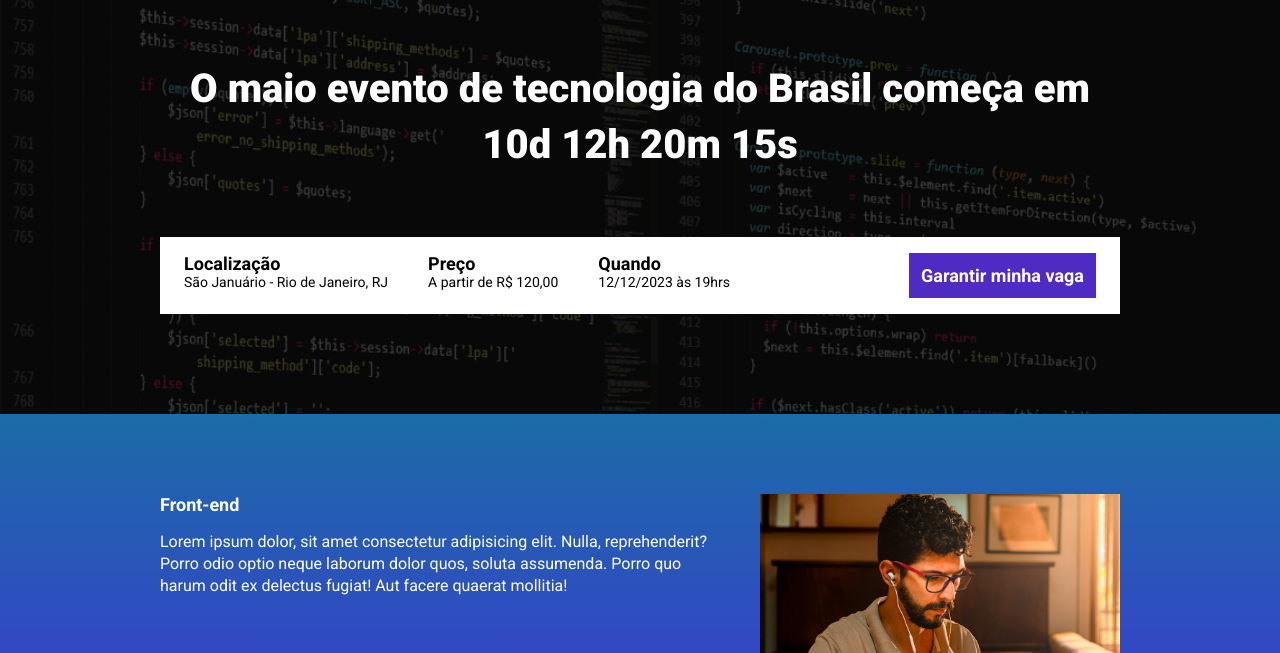
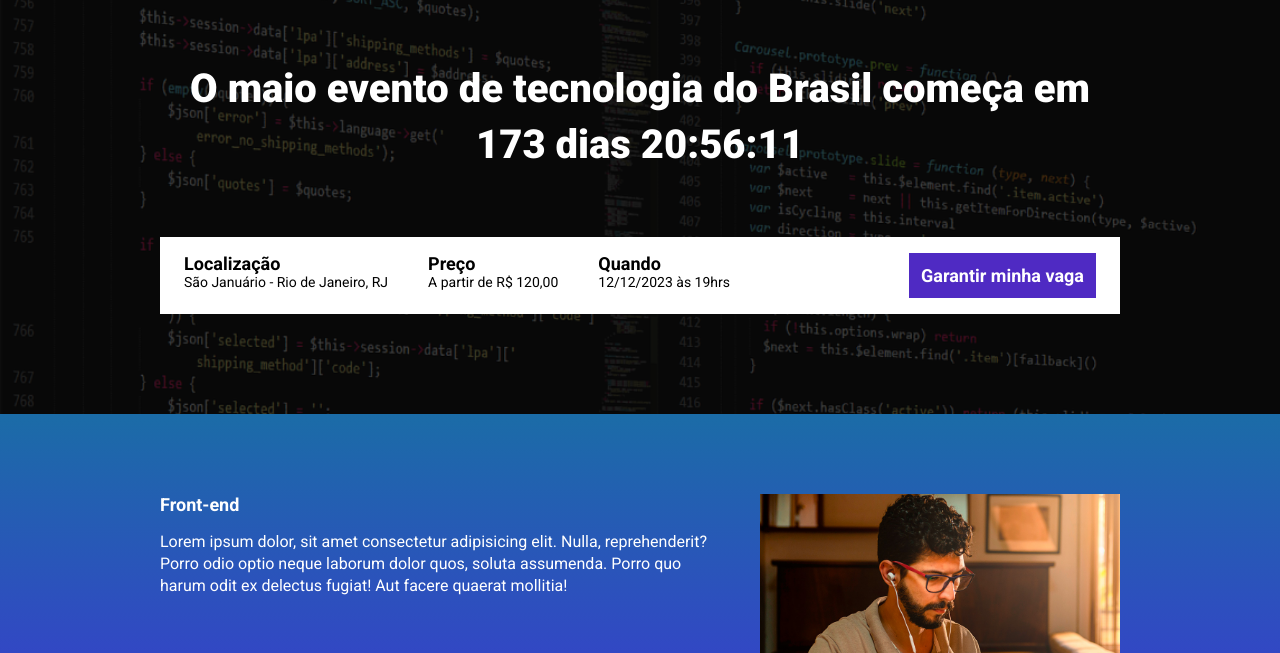
Before and after one commit to strngrthnall/EBAC-Tech-Talks, a website built with Parcel: page src/index.html in a window 1280 px wide. Shown: the part 147-800 px from the top of the page. Built offline with nearby package versions, Linux system fonts and the light colour scheme.

Commit message:
Contagem regressiva

```diff
--- a/package.json
+++ b/package.json
@@ -2,9 +2,9 @@
   "name": "ebac_talks",
   "version": "1.0.0",
   "description": "",
-  "main": "index.js",
   "scripts": {
     "dev": "parcel src/index.html src/styles/main.sass src/scripts/main.js",
+    "build": "parcel build src/index.html",
     "test": "echo \"Error: no test specified\" && exit 1"
   },
   "keywords": [],
--- a/src/index.html
+++ b/src/index.html
@@ -16,7 +16,7 @@
     <div class="container">
       <img class="hero__logo" src="./images/ebac_logo.svg" alt="EBAC">
       <p class="hero__text">
-        O maio evento de tecnologia do Brasil começa em 10d 12h 20m 15s
+        O maio evento de tecnologia do Brasil começa em <span id="contador"></span>
       </p>
       <div class="infos-bar">
         <ul class="infos-bar__infos">
--- a/src/scripts/main.js
+++ b/src/scripts/main.js
@@ -1 +1,36 @@
 AOS.init();
+
+const dataDoEvento = new Date('Dec 12, 2023 19:00:00')
+const timestampDoEvento = dataDoEvento.getTime()
+
+const contaAsHoras = setInterval(()=>{
+  const agora = new Date()
+  const timeStampAtual = agora.getTime()
+
+  const distanciaAteOEvento = timestampDoEvento - timeStampAtual
+
+  const segundoEmMs = 1000
+  const minutoEmMs = segundoEmMs * 60
+  const horaEmMs =  minutoEmMs * 60
+  const diaEmMs = horaEmMs * 24
+
+  const diasAteOEvento = Math.floor(distanciaAteOEvento / diaEmMs)
+  const horasAteOEvento = Math.floor(Math.floor(distanciaAteOEvento % diaEmMs) / horaEmMs)
+  const minutosAteOEvento = Math.floor((distanciaAteOEvento % horaEmMs) / minutoEmMs)
+  const segundosAteOEvento = Math.floor((distanciaAteOEvento % minutoEmMs) / segundoEmMs)
+
+  const listaDaData = [diasAteOEvento, horasAteOEvento, minutosAteOEvento, segundosAteOEvento]
+
+  for(var i in listaDaData) {
+    if(listaDaData[i] <= 9) {
+      listaDaData[i] = listaDaData[i].toString().padStart(2, '0')
+    }
+  }
+
+  document.getElementById('contador').innerHTML = `${listaDaData[0]} dias ${listaDaData[1]}:${listaDaData[2]}:${listaDaData[3]}`
+
+  if(distanciaAteOEvento < 0) {
+    clearInterval(contaAsHoras);
+    document.getElementById('contador').innerHTML = 'evento expirado'
+  }
+}, 1000)
```
Also changed, not shown: Configurando-Parcel.md (+4 -0 lines).
